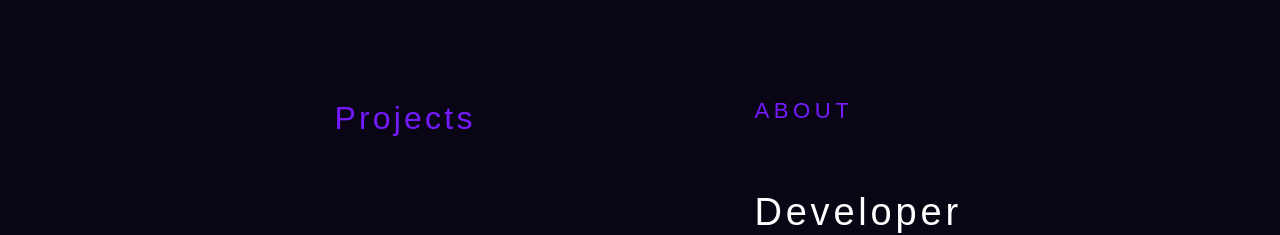
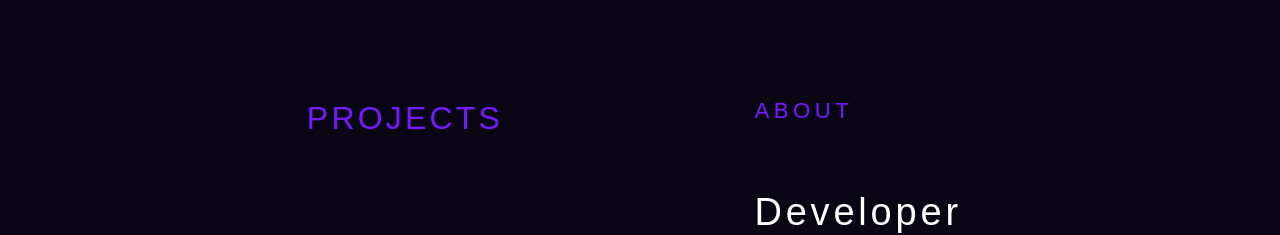
Before and after one commit to MasoudNazarii/Portfolio, a React (Create React App) app: page / in a window 1280 px wide. Shown: the part 1442-1677 px from the top of the page. Built offline with nearby package versions, Linux system fonts and the light colour scheme.

Commit message:
update project

```diff
--- a/src/components/projects.js
+++ b/src/components/projects.js
@@ -3,7 +3,7 @@ import Slides from "./slides";
 export default function Projects() {
     return(
         <>
-            <h3 className="pro-h">Projects</h3>
+            <h3 className="pro-h">PROJECTS</h3>
             <Slides />
         </>
     );
```
